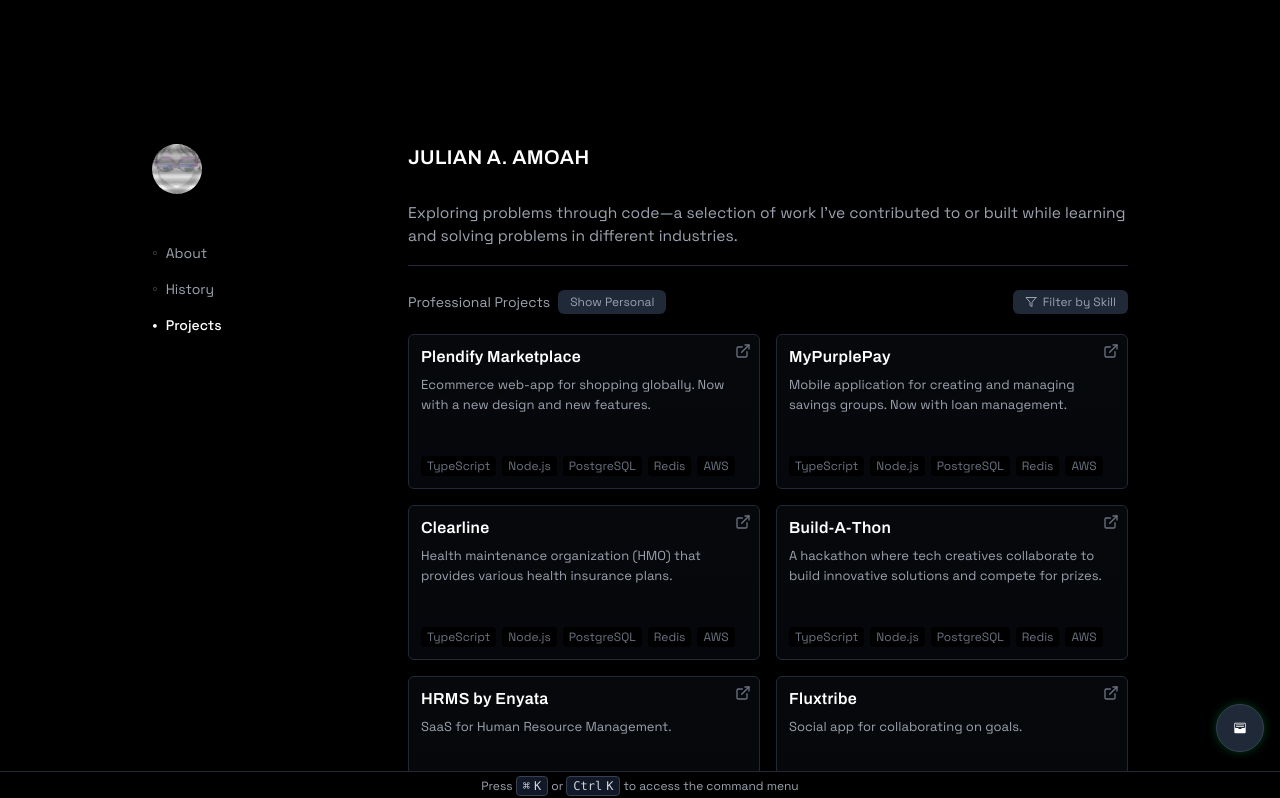
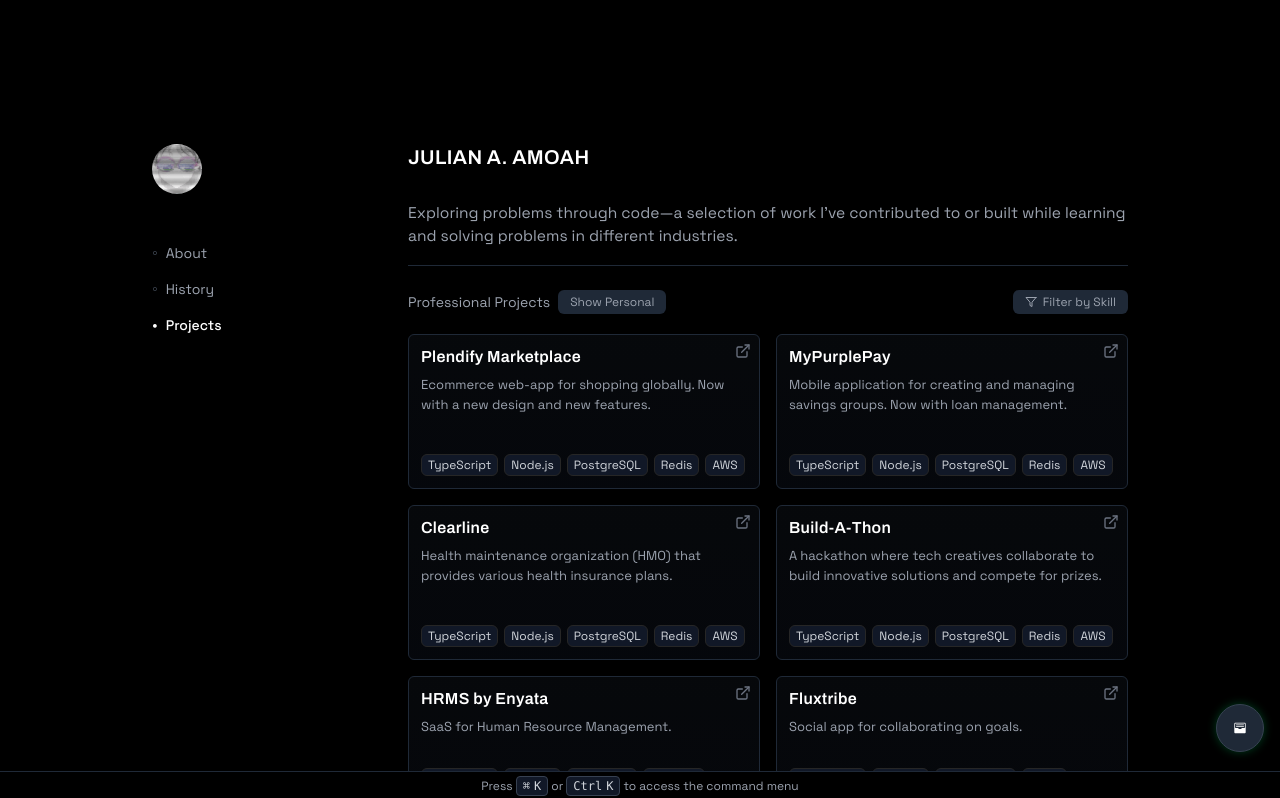
Before and after one commit to EnJulian/portfolio, a Next.js app: page /projects in a window 1280 px wide. Shown: the top 798 px of the page. Built offline with nearby package versions, Linux system fonts and the light colour scheme.

Commit message:
Reduce size of project tech stack names

```diff
--- a/src/components/project-card.tsx
+++ b/src/components/project-card.tsx
@@ -45,7 +45,7 @@ export function ProjectCard({ title, description, tags, link }: Props) {
           <div className="mt-2 flex flex-wrap gap-1">
             {tags.map((tag) => (
               <Badge
-                className="px-1 py-0 text-xs bg-zinc-800 text-gray-400"
+                className="px-1.5 py-0.5 text-xs bg-gray-900 text-gray-300 border border-gray-800"
                 key={tag}
               >
                 {tag}
--- a/src/components/projects-display.tsx
+++ b/src/components/projects-display.tsx
@@ -219,10 +219,10 @@ export default function ProjectsDisplay({ projects, personalProjects }: Projects
                     {project.techStack.map((tech) => (
                       <span
                         key={tech}
-                        className={`text-xs px-1.5 py-0.5 rounded transition-colors ${
+                        className={`text-xs px-1.5 py-0.5 rounded-md border transition-colors ${
                           selectedTechs.includes(tech)
                             ? 'bg-gray-700 text-white'
-                            : 'bg-black text-gray-500 hover:bg-gray-800 hover:text-gray-300'
+                            : 'bg-gray-900 text-gray-300  hover:bg-gray-800 hover:text-white hover:border-gray-700'
                         } ${!isMobile ? 'cursor-pointer' : ''}`}
                         onClick={(e) => {
                           // Only allow filtering on non-mobile screens
```
